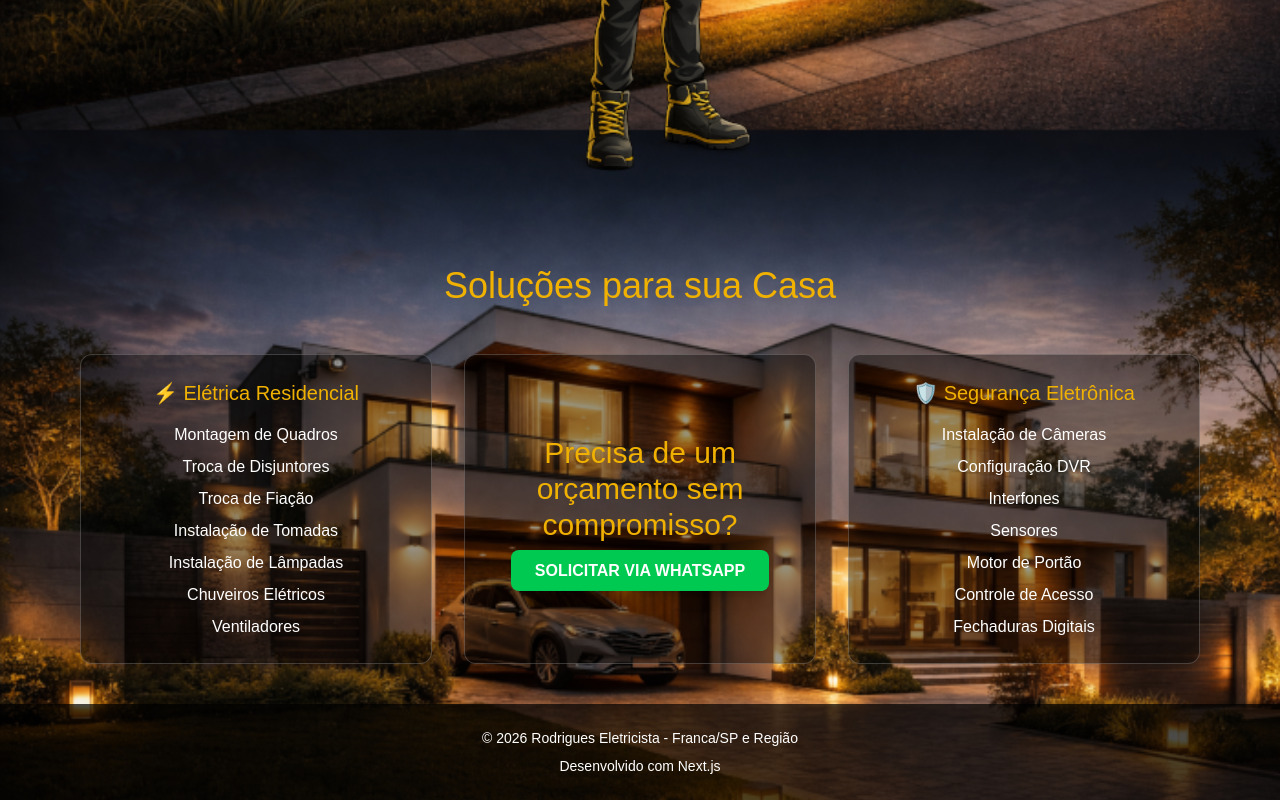
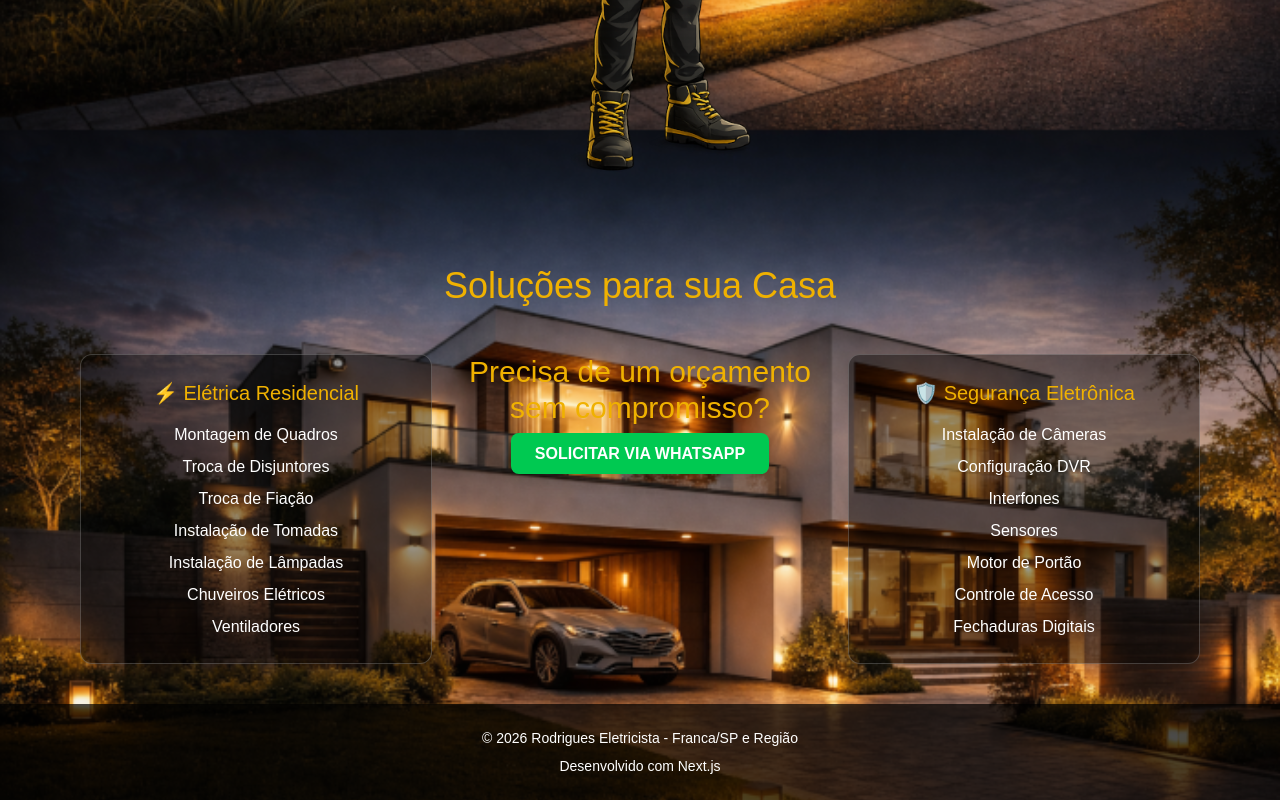
Before and after one commit to Denis-devs/Eletricitas-Next, a Next.js app: page / in a window 1280 px wide. Shown: the part 724-1524 px from the top of the page. Built offline with nearby package versions, Linux system fonts and the light colour scheme.

Commit message:
Atualizações no site

```diff
--- a/components/Servicos.tsx
+++ b/components/Servicos.tsx
@@ -21,7 +21,7 @@ export default function Servicos() {
         </div>
 
         {/* 2ª caixa */}
-        <div className="text-center py-20 bg-black/40 p-6 rounded-xl border border-white/20 hover:border-yellow-500 transition">
+        <div className="text-center hover:border-yellow-500 transition">
           <h3 className="text-3xl text-yellow-500 mb-4">
             Precisa de um orçamento sem compromisso?
           </h3>
```
Also changed, not shown: public/personagem.png.
